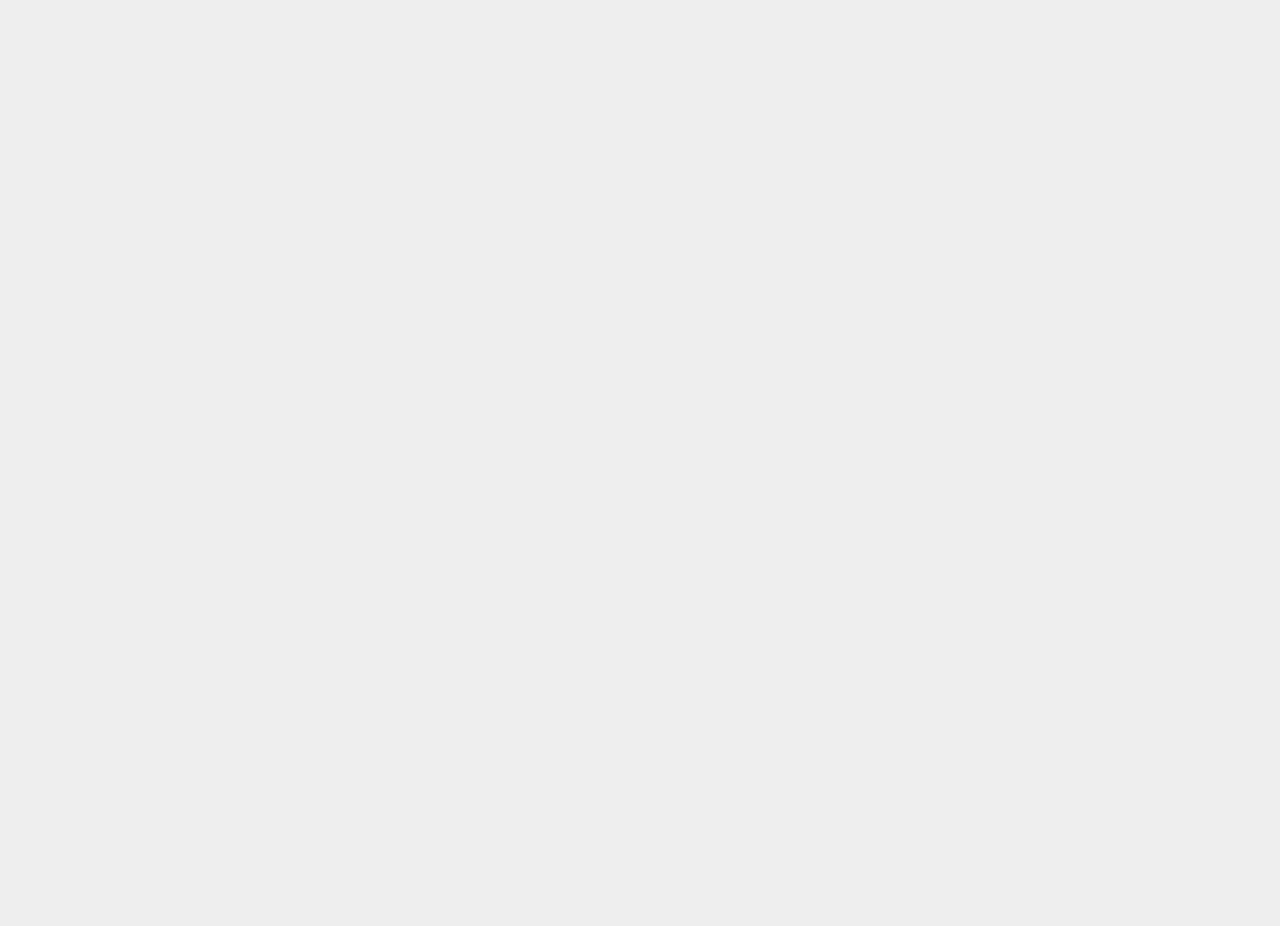
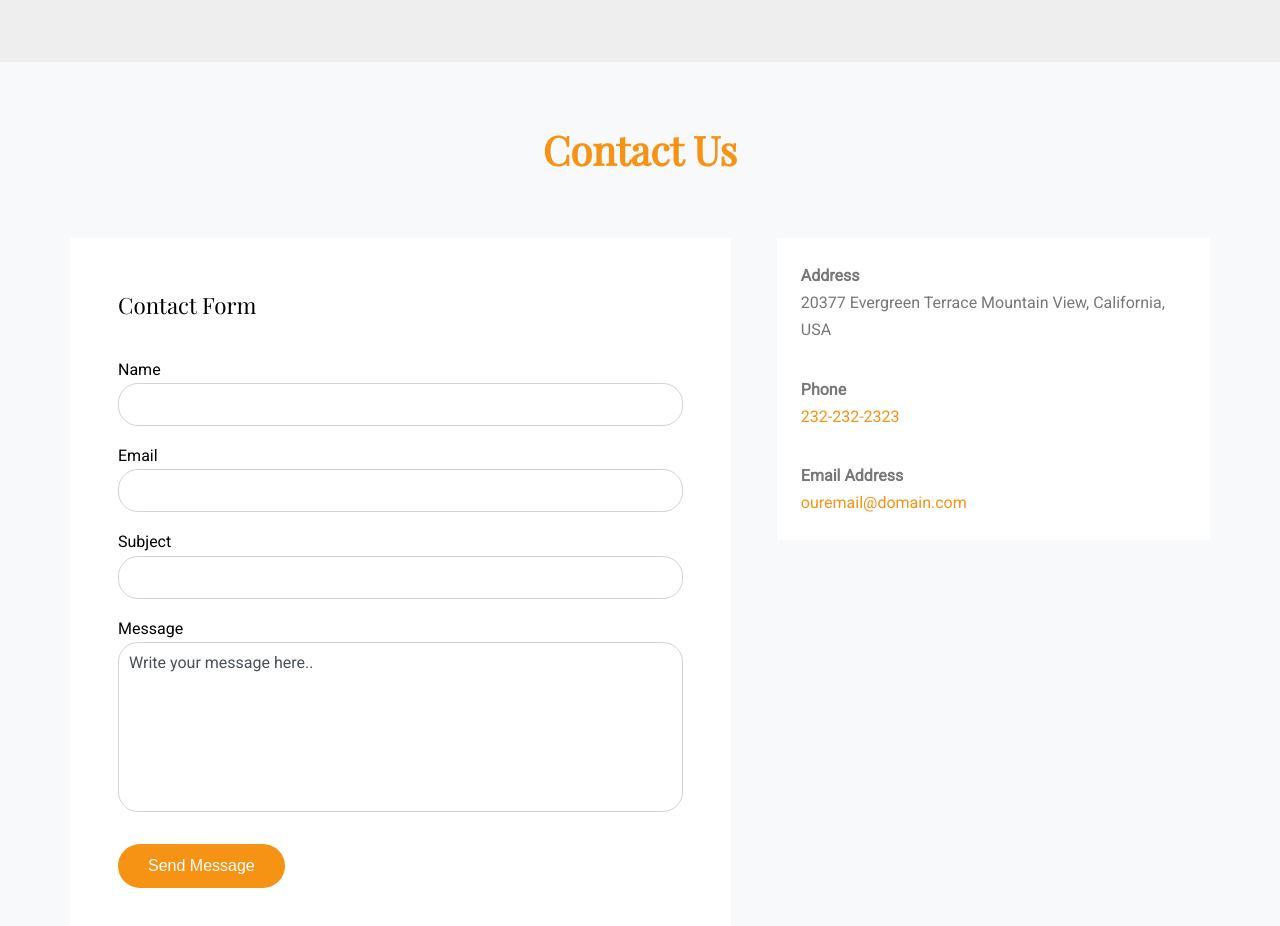
Before and after one commit to programmers123458/resume, a React (Vite) app in the folder real_estate_project/: page / in a window 1280 px wide. Shown: the part 4760-5686 px from the top of the page. Before the commit the page ends 4694 px from the top, so only its background shows below. Built offline with nearby package versions, Linux system fonts and the light colour scheme.

Commit message:
Contact Us

```diff
--- a/real_estate_project/src/App.jsx
+++ b/real_estate_project/src/App.jsx
@@ -7,6 +7,7 @@ import Agents from './components/Agents/Agents'
 import TheBest from './components/TheBest/TheBest'
 import Services from './components/Services/Services'
 import Testimonials from './components/Testimonials/Testimonials'
+import Contact from './components/Contact/Contact'
 
 const App = () => {
   return (
@@ -18,6 +19,7 @@ const App = () => {
       <TheBest />
       <Services />
       <Testimonials />
+      <Contact />
     </div>
   )
 }
--- /dev/null
+++ b/real_estate_project/src/components/Contact/Contact.css
@@ -0,0 +1,426 @@
+@import url("https://fonts.googleapis.com/css?family=Playfair+Display|Roboto&display=swap");
+
+/* start: global styles */
+body {
+  font-family: "Roboto", "Helvetica", "Sans-serif";
+  margin: 0;
+  padding: 0;
+  font-size: 1rem;
+  font-weight: 400;
+  color: #777;
+  line-height: 1.7;
+}
+
+* {
+  outline: none;
+}
+
+*:not(.slick-track):not(.slick-list) {
+  transition: 0.4s;
+}
+
+.container {
+  max-width: 1140px;
+  margin: 0 auto;
+  padding: 0 20px;
+}
+
+.flex {
+  display: flex;
+  justify-content: space-between;
+}
+
+h1,
+h2,
+h3,
+h4,
+h5 {
+  margin: 0;
+  padding: 0;
+}
+
+h1,
+h2 {
+  font-family: "Playfair Display", serif;
+  font-weight: 800;
+}
+
+h1 {
+  font-size: 3rem;
+  line-height: 1.2;
+  margin-bottom: 1rem;
+}
+
+h2 {
+  font-size: 2.5rem;
+  color: #f69314;
+  margin-bottom: 1rem;
+  line-height: 1.2;
+}
+
+h3 {
+  font-size: 1.4rem;
+  font-weight: 300;
+}
+
+h4 {
+  font-size: 1.2rem;
+  font-weight: 300;
+}
+
+h5 {
+  font-size: 1rem;
+  font-family: "Playfair Display", serif;
+}
+
+p {
+  margin: 0 0 1rem;
+}
+
+button.rounded {
+  background: #f69314;
+  border: none;
+  color: #fff;
+  font-size: 16px;
+  border-radius: 30px;
+  padding: 10px 30px;
+  line-height: 1.5;
+  cursor: pointer;
+}
+
+p.large-paragraph {
+  font-size: 1.25rem;
+  font-weight: 300;
+}
+/* end: global styles */
+
+/* start: contact us styles */
+#contact {
+  background: #f8f9fa;
+  padding: 4rem 0 8rem;
+}
+
+#contact h2 {
+  text-align: center;
+  margin-bottom: 4rem;
+}
+
+#form-container {
+  width: 58%;
+  background: #fff;
+  padding: 3rem;
+  box-sizing: border-box;
+  height: 0%;
+}
+
+#form-container h3 {
+  color: #000;
+  font-family: "Playfair Display", serif;
+  margin-bottom: 2rem;
+}
+
+#form-container label {
+  display: block;
+  color: #000;
+  margin-top: 1rem;
+}
+
+#form-container input,
+#form-container textarea {
+  display: block;
+  border-radius: 20px;
+  padding: 10px;
+  border: 1px solid #ced4da;
+  width: 100%;
+  box-sizing: border-box;
+  height: 43px;
+  font-family: "Roboto", "Helvetica", "Sans-serif";
+  font-size: 1rem;
+  color: #495057;
+}
+
+#form-container textarea {
+  height: 170px;
+  margin-bottom: 2rem;
+  resize: none;
+}
+
+#address-container {
+  width: 38%;
+  background: #fff;
+  padding: 1.5rem;
+  box-sizing: border-box;
+  height: 0%;
+}
+
+#address-container label {
+  font-weight: 700;
+  display: block;
+  margin-top: 2rem;
+}
+
+#address-container label:first-child {
+  margin-top: 0;
+}
+
+#address-container address {
+  margin-bottom: 1.5rem;
+  font-style: normal;
+}
+
+#address-container a {
+  text-decoration: none;
+  color: #f69314;
+}
+
+#address-container a:hover {
+  text-decoration: underline;
+}
+/* end: contact us styles */
+
+/* start: media queries */
+@media (max-width: 991px) {
+  #logo {
+    top: 1px;
+  }
+
+  #nav-toggle {
+    display: block;
+  }
+
+  nav ul {
+    position: fixed;
+    background: #fff;
+    right: -100%;
+    top: 0;
+    margin: 0;
+    padding: 2rem;
+    height: 100%;
+    width: 300px;
+    box-sizing: border-box;
+    box-shadow: 5px 0 10px 3px #999;
+  }
+
+  #close-flyout {
+    position: absolute;
+    right: 2rem;
+    top: 1.5rem;
+    font-size: 30px;
+    color: #777;
+    cursor: pointer;
+    display: block;
+    line-height: 1;
+    margin: 0;
+  }
+
+  nav ul li {
+    display: block;
+    margin: 20px 0;
+  }
+
+  nav ul li:first-child {
+    margin-top: 50px;
+  }
+  nav ul li a {
+    font-size: 20px;
+    color: #212529;
+  }
+
+  nav ul li a.active,
+  nav ul li a:hover {
+    color: #f69314;
+  }
+}
+
+@media (max-width: 767px) {
+  h1 {
+    font-size: 2rem;
+  }
+
+  h2 {
+    font-size: 1.75rem;
+  }
+
+  h3 {
+    font-size: 1.2rem;
+  }
+
+  .large-paragraph {
+    font-size: 1rem;
+  }
+
+  p {
+    font-size: 0.8rem;
+  }
+
+  .container {
+    max-width: 540px;
+  }
+
+  #hero .hero-text {
+    width: 400px;
+  }
+
+  #agents .card {
+    width: 49%;
+  }
+
+  #the-best .flex > img {
+    display: none;
+  }
+
+  #the-best .flex > div {
+    width: 100%;
+  }
+
+  #testimonials-slider p {
+    font-size: 1.2rem;
+  }
+
+  #properties .container:before {
+    top: 2px;
+    font-size: 0.85rem;
+  }
+
+  #properties-slider a.slick-arrow {
+    font-size: 0.85rem;
+  }
+
+  #properties button.rounded {
+    width: 300px;
+  }
+
+  #services .flex > div {
+    width: 48%;
+  }
+
+  #contact .flex {
+    flex-wrap: wrap;
+  }
+
+  #form-container {
+    width: 100%;
+    padding: 2rem;
+  }
+
+  #address-container {
+    width: 100%;
+    margin-top: 2rem;
+  }
+
+  footer {
+    padding: 6rem 0;
+  }
+
+  footer .flex {
+    flex-wrap: wrap;
+  }
+
+  footer .flex > div {
+    width: 100%;
+    margin-top: 1rem;
+  }
+
+  footer .flex > div:first-child {
+    margin-top: 0;
+  }
+
+  footer .footer-about p {
+    font-size: 1rem;
+    width: 100%;
+  }
+
+  footer .footer-subscribe input {
+    width: 90%;
+  }
+
+  footer h5.follow-us {
+    margin-top: 2rem;
+  }
+}
+
+@media (max-width: 500px) {
+  #hero .hero-text {
+    width: 330px;
+  }
+
+  #agents {
+    margin: 4rem 0 3rem;
+    padding: 0 0 3rem;
+  }
+
+  #agents .card {
+    width: 100%;
+  }
+
+  #agents p.large-paragraph {
+    width: 100%;
+  }
+
+  #how-it-works .flex {
+    display: block;
+  }
+
+  #how-it-works .flex > div {
+    width: 100%;
+    margin-top: 2rem;
+  }
+
+  #properties button.rounded {
+    width: 250px;
+  }
+
+  #services {
+    padding: 4rem 0 3rem;
+    margin: 4rem 0;
+  }
+
+  #services .flex > div {
+    width: 100%;
+  }
+
+  #testimonials {
+    margin-bottom: 4rem;
+  }
+
+  #testimonials-slider p {
+    font-size: 1rem;
+  }
+
+  #testimonials-slider .slick-arrow {
+    display: none !important;
+  }
+
+  #contact {
+    padding: 4rem 0;
+  }
+
+  #contact h2 {
+    margin-bottom: 2rem;
+  }
+
+  #form-container {
+    padding: 1.5rem;
+  }
+
+  footer {
+    padding: 4rem 0;
+  }
+}
+
+@media (max-width: 400px) {
+  #hero .hero-text {
+    max-width: 275px;
+    width: 100%;
+  }
+
+  #properties button.rounded {
+    max-width: 250px;
+    width: 100%;
+  }
+
+  nav ul {
+    width: 200px;
+  }
+}
+/* end: media queries */
--- /dev/null
+++ b/real_estate_project/src/components/Contact/Contact.jsx
@@ -0,0 +1,50 @@
+import React from "react";
+import "./Contact.css";
+
+const Contact = () => {
+  return (
+    <div>
+      <section id="contact">
+        <div class="container">
+          <h2>Contact Us</h2>
+
+          <div class="flex">
+            <div id="form-container">
+              <h3>Contact Form</h3>
+              <form>
+                <label for="name">Name</label>
+                <input type="text" id="name" />
+
+                <label for="email">Email</label>
+                <input type="text" id="email" />
+
+                <label for="subject">Subject</label>
+                <input type="text" id="subject" />
+
+                <label for="message">Message</label>
+                <textarea id="message">Write your message here..</textarea>
+
+                <button class="rounded">Send Message</button>
+              </form>
+            </div>
+
+            <div id="address-container">
+              <label>Address</label>
+              <address>
+                20377 Evergreen Terrace Mountain View, California, USA
+              </address>
+
+              <label>Phone</label>
+              <a href="#">232-232-2323</a>
+
+              <label>Email Address</label>
+              <a href="#">ouremail@domain.com</a>
+            </div>
+          </div>
+        </div>
+      </section>
+    </div>
+  );
+};
+
+export default Contact;
```
